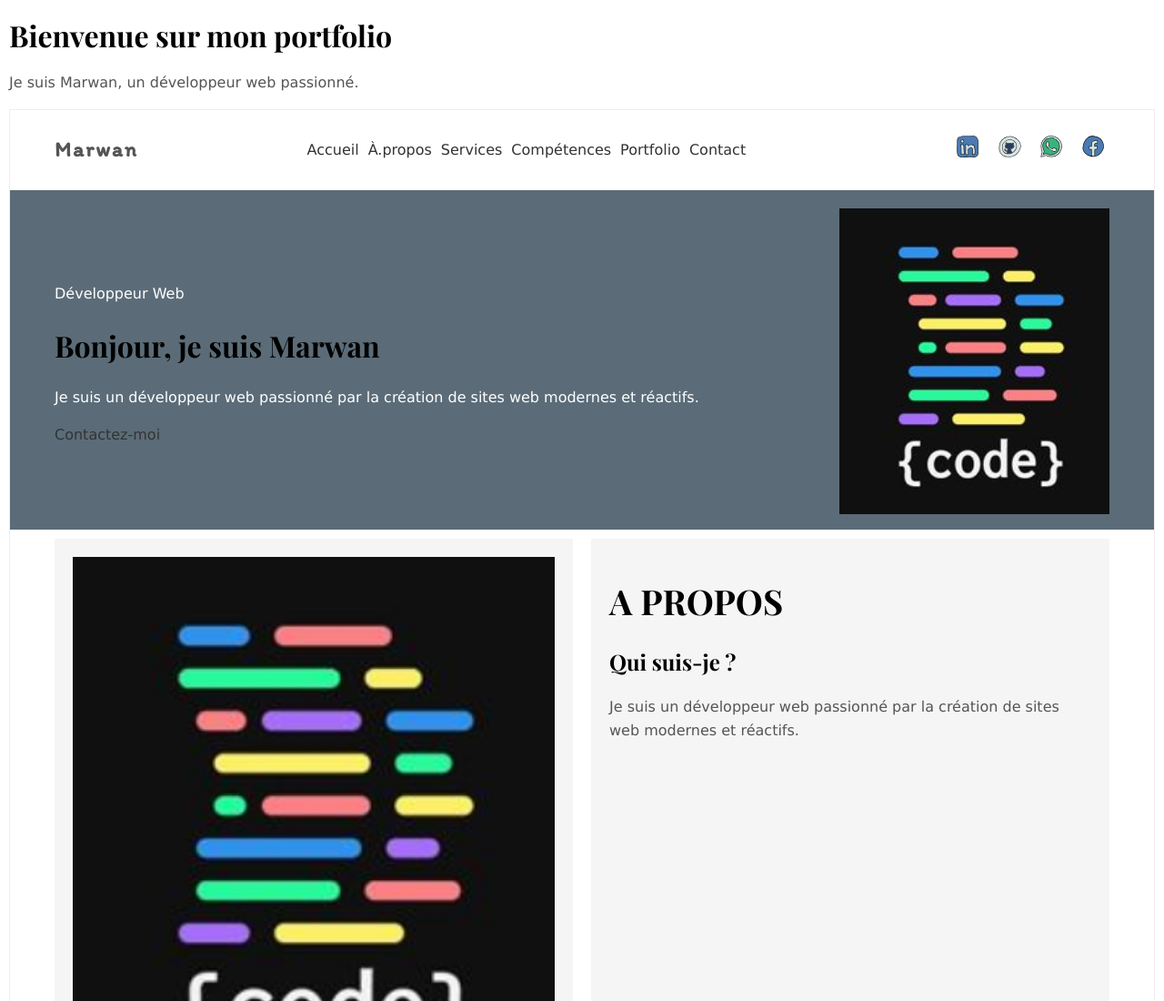
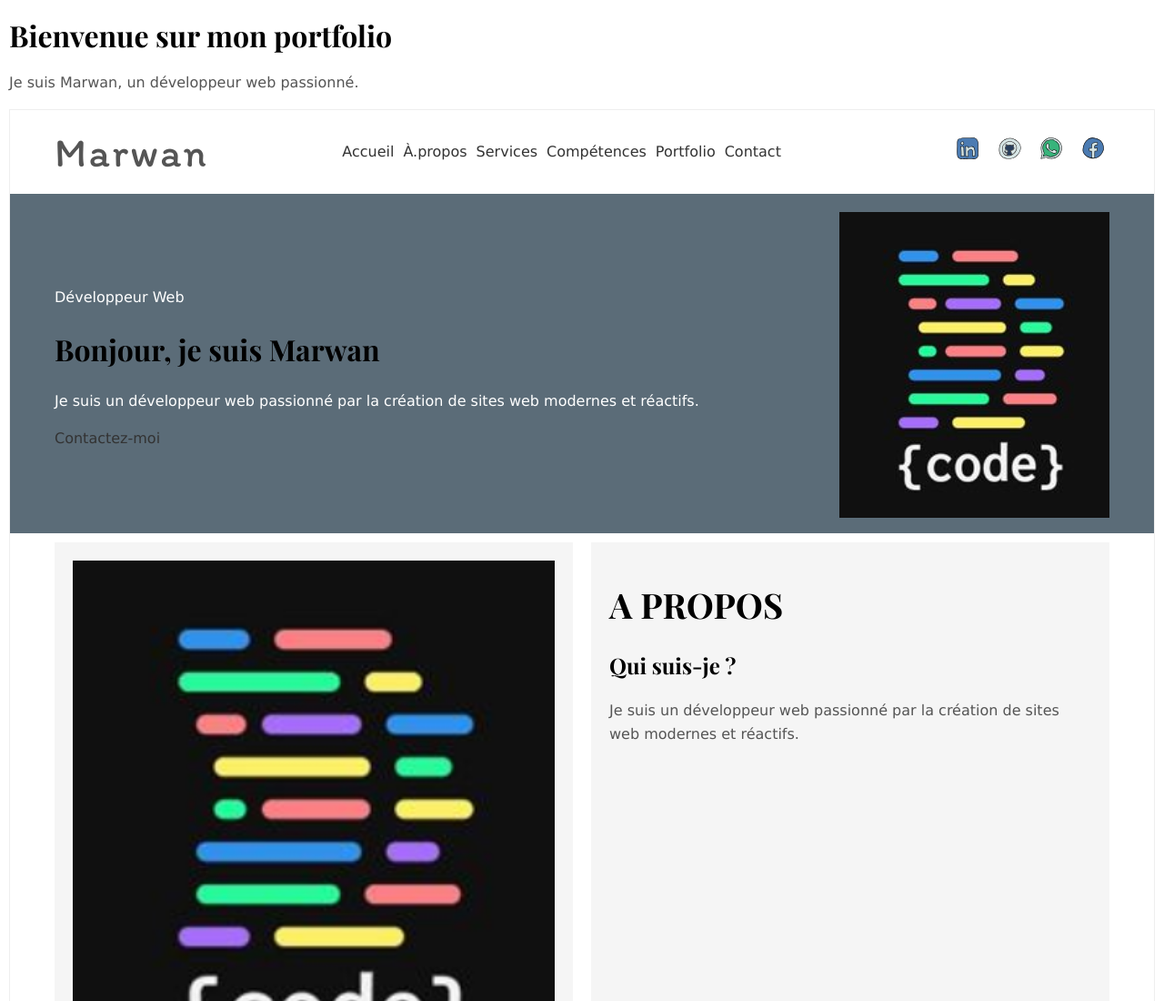
Before and after one commit to MaMohm/Portfolio-Marwan, a plain HTML site: page index.html in a window 1280 px wide. Shown: the top 1100 px of the page at 91% size. Drawn offline with nearby package versions, Linux system fonts and the light colour scheme; a web font is replaced by a local one.

```diff
--- a/css/global.css
+++ b/css/global.css
@@ -139,10 +139,10 @@ section {
 
 
 .logo {
-    font-size: 2.3rem;
+    font-size: 4.5rem;
     font-family: "Itim", cursive;
-        font-weight: 600;
-        letter-spacing: 2px;
+        font-weight: 500;
+        letter-spacing: 2.2px;
 }
 
 .header_socials_icon {
```
